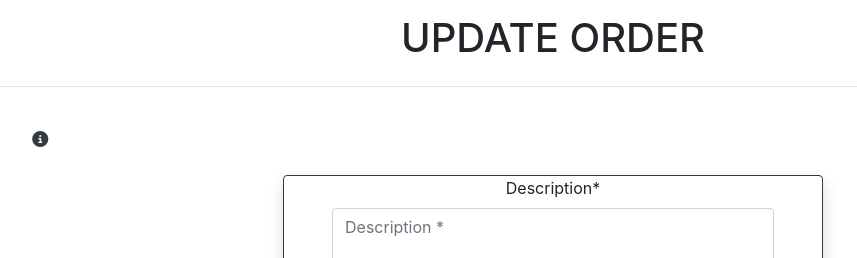
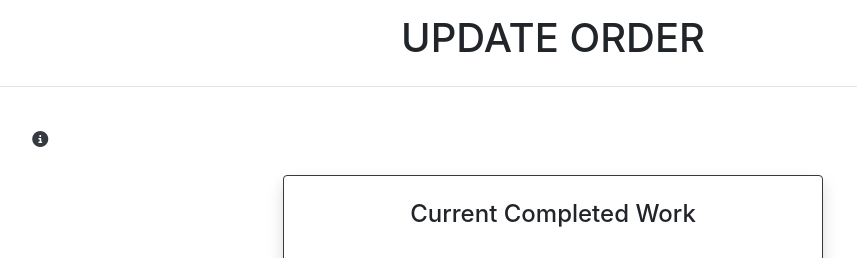
Before and after one commit to Code-Institute-Submissions/clacken-dev-ms4_JanResub, a Django app: template profiles/templates/profiles/change_order.html in a window 1280 px wide. Shown: the part 58-316 px from the top of the page, without its empty margins (87-944 px from the left). Run offline with Django 3.2, Linux system fonts and the light colour scheme; the template is opened without the code that fills it: values that come from a table or form of the project are taken from there, others are empty; data comes from the database, SQL or seed files in the repository; some libraries are stand-ins or nearby versions.

Commit message:
Update layout and styling of profile order update page

```diff
--- a/profiles/forms.py
+++ b/profiles/forms.py
@@ -39,7 +39,7 @@ class UserProfileForm(forms.ModelForm):
 class OrderForm(forms.ModelForm):
     class Meta:
         model = Order
-        fields = ('description', 'service', 'image', 'is_fulfilled', 'changes_requested')
+        fields = ('description', 'changes_requested')
 
     def __init__(self, *args, **kwargs):
         super().__init__(*args, **kwargs)
--- a/profiles/templates/profiles/change_order.html
+++ b/profiles/templates/profiles/change_order.html
@@ -49,6 +49,10 @@
                 <!-- Card for each product -->
                 <div class="card shadow h-100 border border-dark rounded-4 px-5">
                     <form action="{% url 'request_changes' order.order_number %}" method="POST">
+                        <span clss="mb-4">
+                            <h4 class="mt-4">Current Completed Work</h4>
+                            <img class="card-img-top img-fluid mt-4" src="{{ order.image.url }}" alt="{{ order.service }}">
+                        </span>
                         {% csrf_token %}
                         {{ form | crispy }}
                         <div class="text-center my-3">
```
